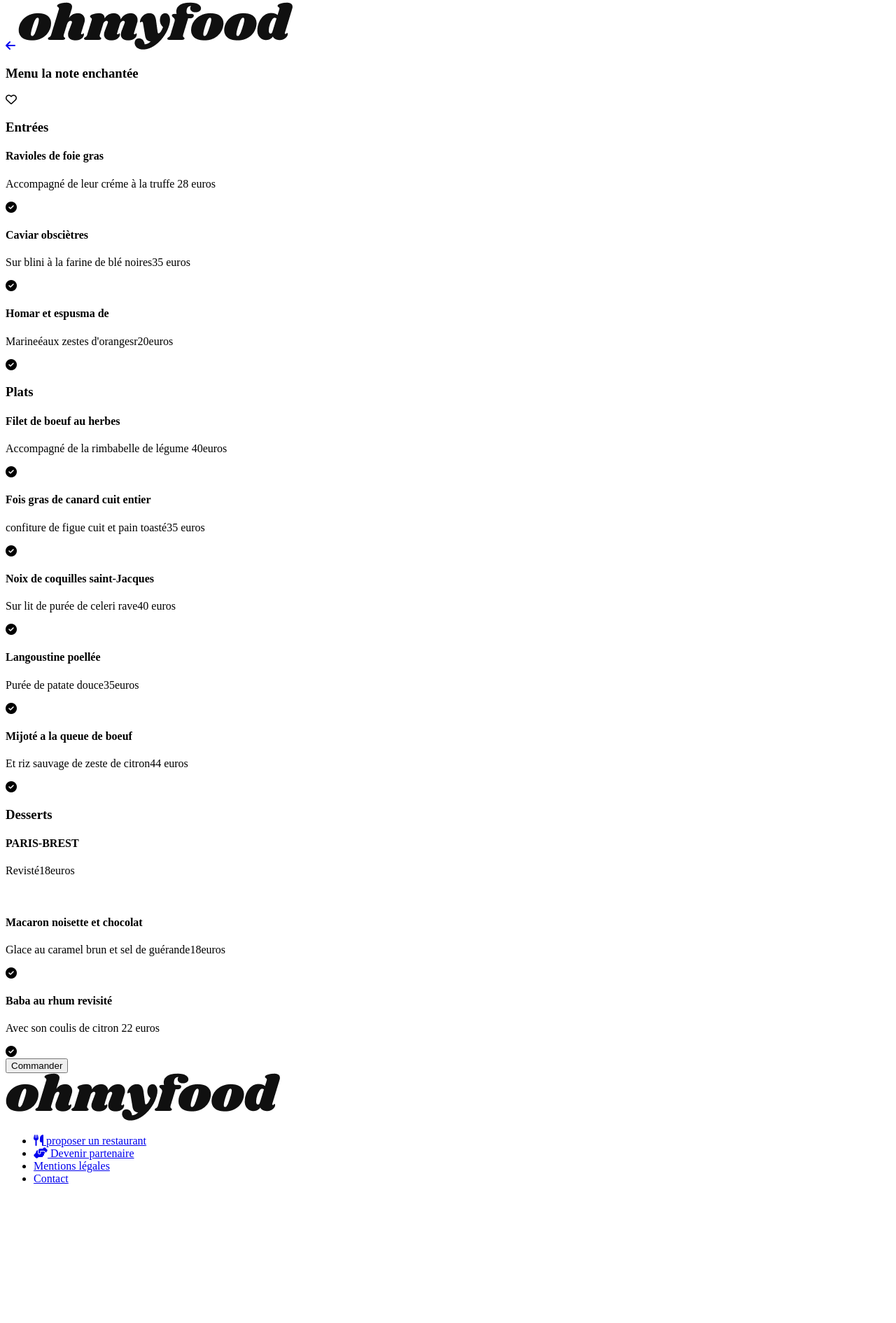
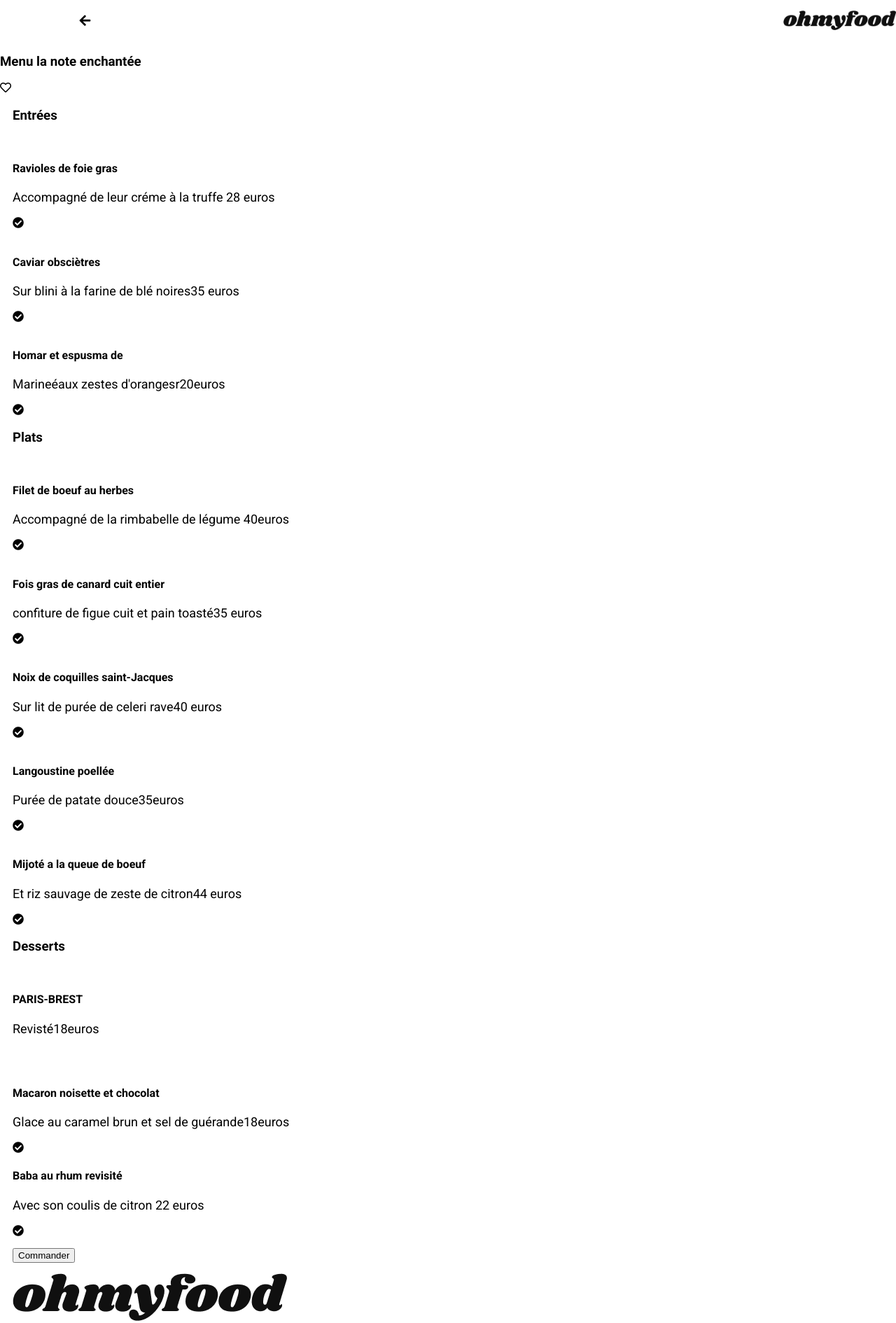
Before and after one commit to Bousbihfatouma/mon-respoOhmyffod, a website: page Pages.html/menu-la-note-enchantée.html in a window 1280 px wide. Shown: the part 5-1895 px from the top of the page at 70% size. Before the commit the page ends 1714 px from the top, so only its background shows below. Drawn offline with nearby package versions, Linux system fonts and the light colour scheme; files that its build step writes are made by us from their sources; some icons are missing; files whose address does not match are found by name; a web font is replaced by a local one.

Commit message:
BIEN PROPRE

```diff
--- a/Pages.html/menu-a-la-francaise.html
+++ b/Pages.html/menu-a-la-francaise.html
@@ -6,15 +6,16 @@
     <meta name="viewport" content="width=device-width, initial-scale=1.0">
     <title>Oh My Food - menu-a-la-française </title>
 
-    <link href="styles/font-awesome.css" rel="stylesheet" />
-    <link rel="stylesheet" href="./.styles/css/style.css"/>
+    <link rel="stylesheet" href="https://pro.fontawesome.com/releases/v5.10.0/css/all.css" integrity="sha384-AYmEC3Yw5cVb3ZcuHtOA93w35dYTsvhLPVnYs9eStHfGJvOvKxVfELGroGkvsg+p" crossorigin="anonymous"/>
+
+    <link rel="stylesheet" href="../.styles/css/style.css"/>
 
 </head>
 <body>
     <div id="block-page">
         <header class="header-titreprincipal">
                <a class="link-vers-lien-accueil" href ="/index.html"><i class="fas fa-arrow-left"></i></a>
-               <img class= "logo-du-header" src="/images/logo/ohmyfood.png" alt= "logo Oh my food">
+               <img class= "logo-du-header" src="../images/logo/ohmyfood.png" alt= "logo Oh my food">
         </header>
         <section class="resto-la-palette-de-goût">
                 <div class="la carte-du-resto-a-la-française">
@@ -102,7 +103,7 @@
             </div>
 
 </section>
-<img class="logo__footer"src="./images/logo/ohmyfood.png"alt="logo ohmyfood"/>
+<img class="logo__footer"src="../images/logo/ohmyfood.png"alt="logo ohmyfood"/>
       <ul>
         <li>
           <a href="#">
--- a/Pages.html/menu-la-note-enchantée.html
+++ b/Pages.html/menu-la-note-enchantée.html
@@ -6,15 +6,16 @@
     <meta name="viewport" content="width=device-width, initial-scale=1.0">
     <title>Oh My Food - menu la note enchantée </title>
 
-    <link href="styles/font-awesome.css" rel="stylesheet" />
-    <link rel="stylesheet" href="./.styles/css/style.css"/>
+    <link rel="stylesheet" href="https://pro.fontawesome.com/releases/v5.10.0/css/all.css" integrity="sha384-AYmEC3Yw5cVb3ZcuHtOA93w35dYTsvhLPVnYs9eStHfGJvOvKxVfELGroGkvsg+p" crossorigin="anonymous"/>
+
+    <link rel="stylesheet" href="../.styles/css/style.css"/>
 
 </head>
 <body>
     <div id="block-page">
         <header class="header-titreprincipal">
                <a class="link-vers-lien-accueil" href ="/index.html"><i class="fas fa-arrow-left"></i></a>
-               <img class= "logo-du-header" src="/images/logo/ohmyfood.png" alt= "logo Oh my food">
+               <img class= "logo-du-header" src="../images/logo/ohmyfood.png" alt= "logo Oh my food">
         </header>
         <section class="resto-la-note-enchantée">
                 <div class="la carte-du-resto-la-note-enchantée ">
@@ -118,7 +119,7 @@
             </div>
 
 </section>
-<img class="logo__footer"src="./images/logo/ohmyfood.png"alt="logo ohmyfood"/>
+<img class="logo__footer"src="../images/logo/ohmyfood.png"alt="logo ohmyfood"/>
       <ul>
         <li>
           <a href="#">
```
Also changed, not shown: Pages.html/menu-la-palette-de-gout.html (+5 -4 lines), Pages.html/menu-le-delice-des-sens.html (+5 -4 lines), index.html (+9 -8 lines).
